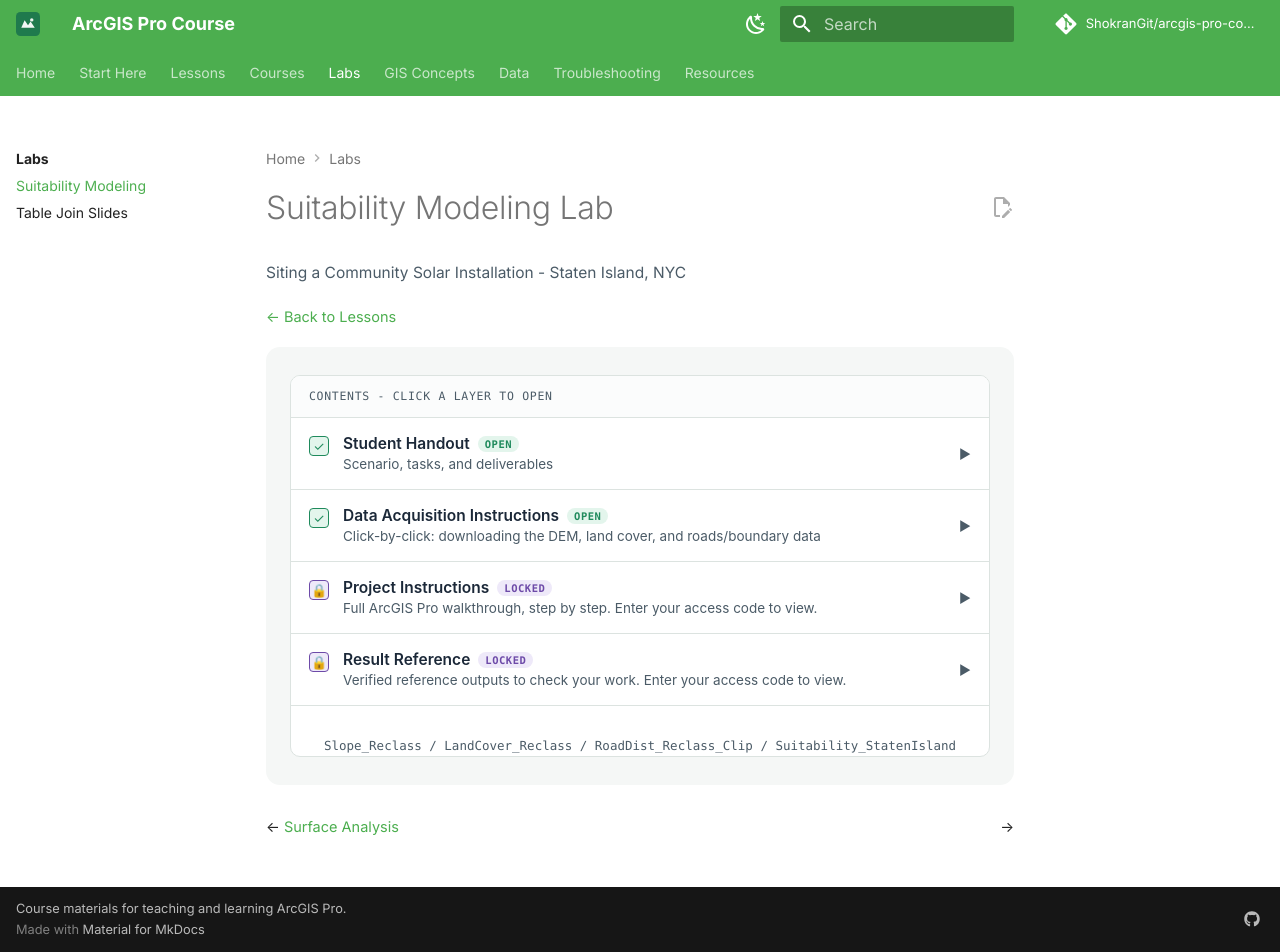
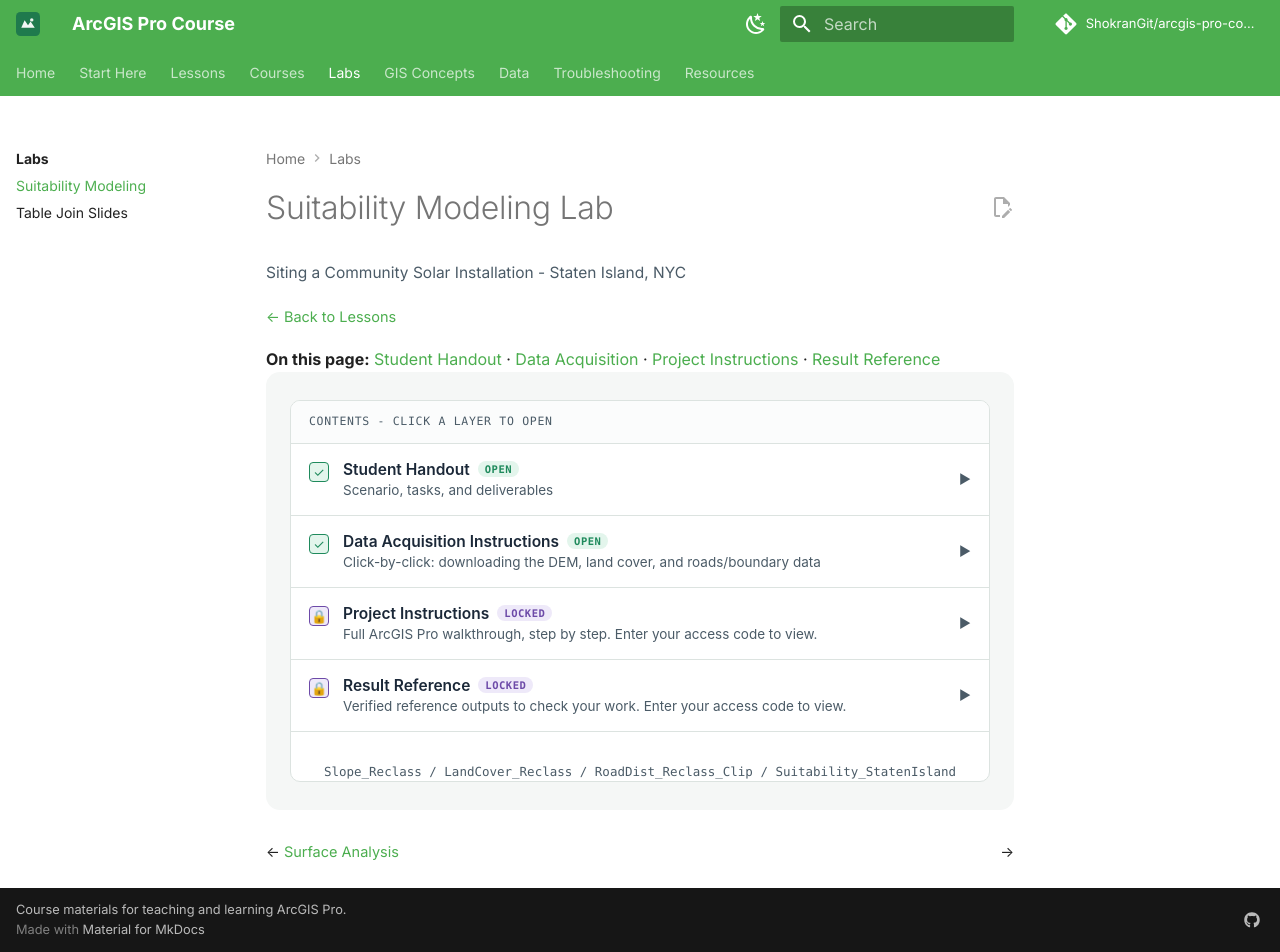
Before and after one commit to ShokranGit/arcgis-pro-course, an MkDocs documentation site: the page built from docs/labs/suitability-modeling.md, in a window 1280 px wide and 952 px high. Built offline with MkDocs 1.6.1 and Material for MkDocs 9.7.7, drawn with Linux system fonts in a browser that asks for light colours; comment, search, counter and statistics services are not loaded.

Commit message:
Update suitability-modeling.md

```diff
--- a/docs/labs/suitability-modeling.md
+++ b/docs/labs/suitability-modeling.md
@@ -2,7 +2,9 @@
 
 <p class="lab-subtitle">Siting a Community Solar Installation - Staten Island, NYC</p>
 
-<p class="lab-back"><a href="../lessons/index.md#suitability-modeling">&larr; Back to Lessons</a></p>
+<p class="lab-back"><a href="../../lessons/#suitability-modeling">&larr; Back to Lessons</a></p>
+
+<div class="lab-toc"><b>On this page:</b> <a href="#student-handout">Student Handout</a> · <a href="#data-acquisition">Data Acquisition</a> · <a href="#project-instructions">Project Instructions</a> · <a href="#result-reference">Result Reference</a></div>
 
 <div class="lab-widget">
 <div class="contents">
@@ -254,25 +256,25 @@
 <h3>Reference Answer Key - Verified Results</h3>
 <p>These are real, verified outputs from a successful run of this lab, generated on Staten Island (Richmond County) data. Use them to check your own results for a similar overall pattern, your exact colors depend on your own symbology choices, but the spatial pattern should be comparable.</p>
 <div class="ref-figure">
-<img src="suitability-slope-reclass.png" alt="Slope reclassified into a 1-5 suitability scale">
+<img src="../suitability-slope-reclass.png" alt="Slope reclassified into a 1-5 suitability scale">
 <p class="ref-caption">Slope_Reclass: 1 (steepest, &lt;25%) through 5 (flattest, 0-3%).</p>
 </div>
 <div class="callout"><b>What you're looking at:</b> this map is dominated by the flattest two classes. That is a correct, expected result, not an error, Staten Island, like most of NYC's outer boroughs, is genuinely low-relief terrain. A slope map dominated by "flat" classes reflects real geography here.</div>
 <div class="callout"><b>Note:</b> A quick way to confirm this without just trusting the colors: right-click <code>Slope_Reclass</code>, Attribute Table, and check that classes 4 and 5 have the largest Count values.</div>
 <div class="ref-figure">
-<img src="suitability-landcover-reclass.png" alt="Land cover reclassified into a 1-5 suitability scale">
+<img src="../suitability-landcover-reclass.png" alt="Land cover reclassified into a 1-5 suitability scale">
 <p class="ref-caption">LandCover_Reclass: 1 (water/wetland/dense development) through 5 (cultivated/open land).</p>
 </div>
 <div class="callout"><b>What you're looking at:</b> purple (value 1, least suitable) covers large areas, consistent with how heavily developed much of Staten Island is. Green (value 2, forest and light development) traces the island's wooded Greenbelt interior. Yellow/tan (values 4-5) appear only as small, scattered patches, Staten Island has very little actual farmland, so high scores here are genuinely rare, not a sign that something was skipped.</div>
 
 <div class="ref-figure">
-<img src="suitability-roaddist-reclass.png" alt="Road proximity reclassified into a 1-5 suitability scale">
+<img src="../suitability-roaddist-reclass.png" alt="Road proximity reclassified into a 1-5 suitability scale">
 <p class="ref-caption">RoadDist_Reclass, correctly clipped to the island: red (5, closest to roads) through blue (2, farthest).</p>
 </div>
 <div class="callout"><b>What you're looking at:</b> red hugs the dense street network, fading outward through green, cyan, and blue as distance increases, exactly the expected pattern for a distance-based score.</div>
 <div class="callout"><b>Note:</b> Notice classes 1 and 2 (the very farthest distances) are largely or entirely absent once properly clipped to the real island boundary. That is expected: Staten Island is dense enough that almost no point on the actual island is more than a few kilometers from a mapped road. Those farthest classes only existed in an earlier, incorrectly large rectangular version of this layer that extended into open water and New Jersey, clipping to the real coastline correctly removed them.</div>
 <div class="ref-figure">
-<img src="suitability-final-surface.png" alt="Final weighted suitability surface for solar siting">
+<img src="../suitability-final-surface.png" alt="Final weighted suitability surface for solar siting">
 <p class="ref-caption">Suitability_StatenIsland: the three criteria combined, 40/35/25 weighting.</p>
 </div>
 <div class="callout"><b>What you're looking at:</b> orange (value 3, the "middle" score) dominates most of the island, consistent with typical mixed residential/developed land that is neither ideal nor terrible on any single criterion. Dark green (value 5, best) clusters in a band through the island's interior, broadly aligned with the Greenbelt corridor.</div>
@@ -292,6 +294,6 @@ result: "SML2026"
 </script>
 
 <div class="lab-nav">
-<span class="lab-nav-prev"><a href="surface-analysis.md">Surface Analysis</a></span>
+<span class="lab-nav-prev"><a href="../surface-analysis/">Surface Analysis</a></span>
 <span class="lab-nav-next"></span>
 </div>
```
